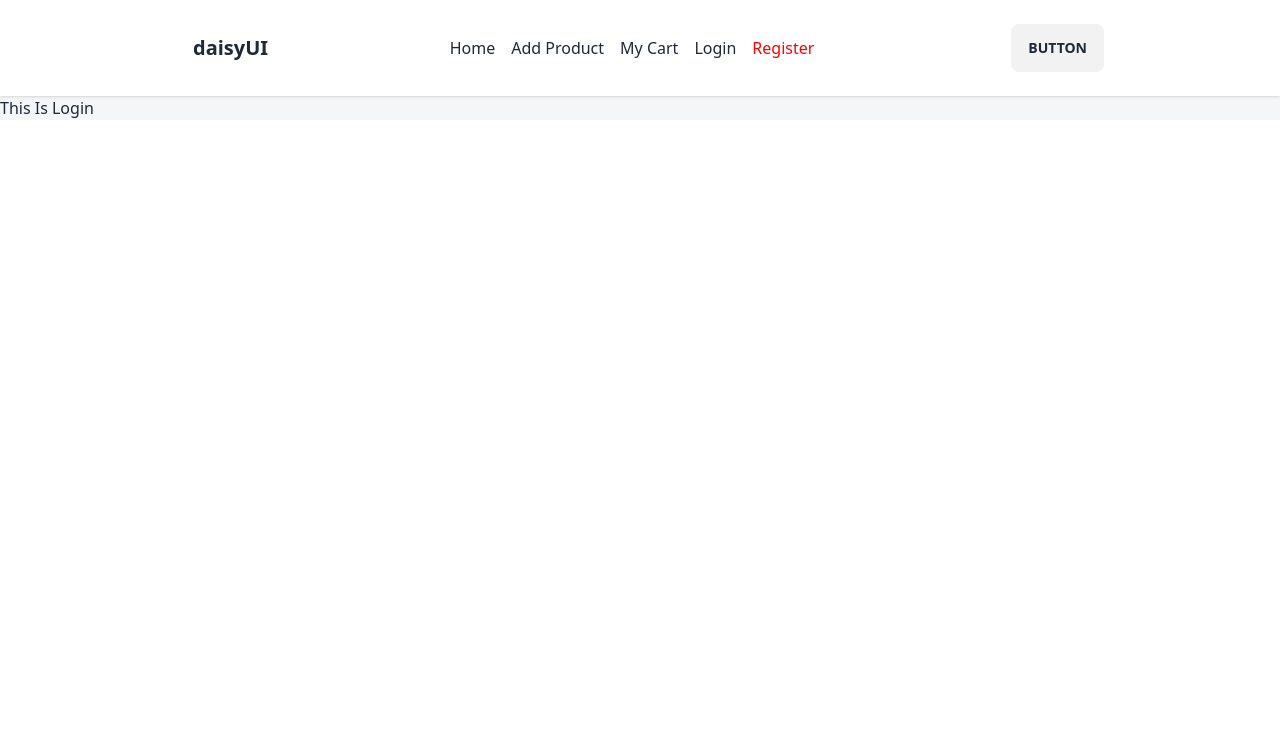
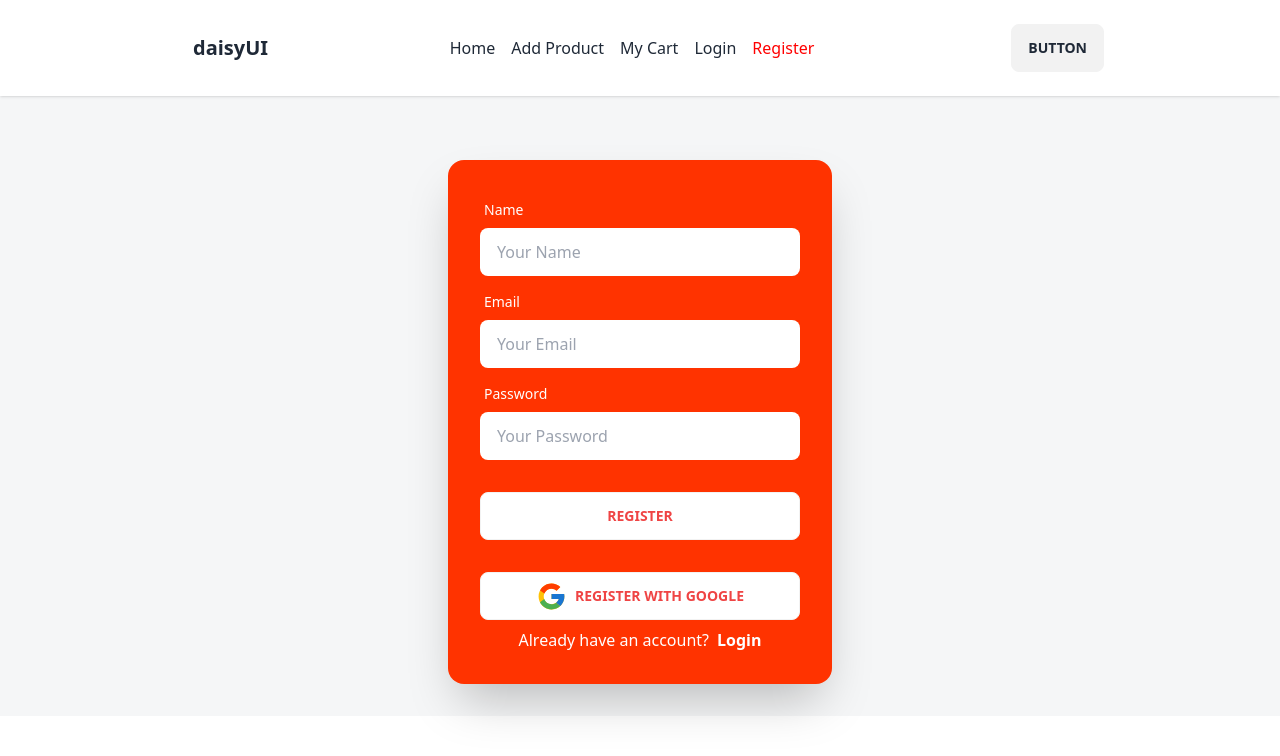
Before and after one commit to rayhanahmedDev/brand-shop-client-side, a React (Vite) app: page /register in a window 1280 px wide. Shown: the top 756 px of the page. Built offline with nearby package versions, Linux system fonts and the light colour scheme.

Commit message:
register with google auth provider

```diff
--- a/package.json
+++ b/package.json
@@ -15,6 +15,7 @@
     "match-sorter": "^6.3.1",
     "react": "^18.2.0",
     "react-dom": "^18.2.0",
+    "react-icons": "^4.11.0",
     "react-router-dom": "^6.17.0",
     "sort-by": "^1.2.0"
   },
--- a/src/Pages/Register.jsx
+++ b/src/Pages/Register.jsx
@@ -1,9 +1,99 @@
-
+import { Link } from "react-router-dom";
+import { FcGoogle } from 'react-icons/fc';
+import { useContext, useState } from "react";
+import { AuthContext } from "../Router/AuthProvider";
 
 const Register = () => {
+
+    const {googleLogin} = useContext(AuthContext)
+
+    const [registerError, setRegisterError] = useState('')
+    const [success, setSuccess] = useState('')
+
+    const handleRegister = e =>{
+        e.preventDefault()
+        const name = e.target.name.value;
+        const email = e.target.email.value;
+        const password = e.target.password.value;
+        console.log(email,password,name)
+        setRegisterError('')
+        setSuccess('')
+
+        // error handling
+        if(password.length < 6){
+            setRegisterError('Password should be At Least 6 characters or longer')
+            return;
+        }
+        if (!/[A-Z]/.test(password)) {
+            setRegisterError('Your password should have one upperCase')
+            return;
+          }
+          if (!/[!@#$%^&*()_+{}[\]:;<>,.?~\\]/.test(password)) {
+            setRegisterError('Your password should have one Special Character')
+            return;
+          }
+
+        createUser(email,password)
+        .then(result =>{
+            console.log(result.user)
+            setSuccess('Your Register Successfully')
+        })
+        .catch(error =>{
+            console.error(error)
+            setRegisterError(error.message)
+        })
+    }
+
+    const handleGoogle = ()=>{
+        googleLogin()
+        .then(result => {
+            console.log(result.user)
+        })
+        .catch(error => {
+            console.error(error)
+        })
+    }
+
     return (
         <div>
-             <h2>This Is Login</h2>
+            <div className="hero mt-16 pb-8">
+                <div className="card flex-shrink-0 w-full max-w-sm shadow-2xl bg-[#FF3300]">
+                    <form onSubmit={handleRegister} className="card-body">
+                        <div className="form-control">
+                            <label className="label">
+                                <span className="label-text text-white">Name</span>
+                            </label>
+                            <input type="text" name='name' placeholder="Your Name" className="input" required />
+                        </div>
+                        <div className="form-control">
+                            <label className="label">
+                                <span className="label-text text-white">Email</span>
+                            </label>
+                            <input type="email" name='email' placeholder="Your Email" className="input " required />
+                        </div>
+                        <div className="form-control">
+                            <label className="label">
+                                <span className="label-text text-white">Password</span>
+                            </label>
+                            <input type="password" name='password' placeholder="Your Password" className="input " required />
+                        </div>
+                        <div className="form-control mt-6">
+                            <button className="btn bg-white text-red-500">Register</button>
+                        </div>
+                        <div className="form-control mt-6">
+                         <button onClick={handleGoogle} className="btn w-full  bg-white text-red-500"> <FcGoogle className='text-[31px]'></FcGoogle> Register With Google</button>
+                        </div>
+                        <p className='text-center text-white'>Already have an account?<Link to='/login' className="font-bold ml-2">Login</Link></p>
+                        {
+                            registerError && <p className='text-center text-[#FF0000]'>{registerError}</p>
+                        }
+                        {
+                            success && <p className='text-center text-[#CC009C]'>{success}</p>
+                        }
+                    </form>
+
+                </div>
+            </div>
         </div>
     );
 };
--- a/src/Router/AuthProvider.jsx
+++ b/src/Router/AuthProvider.jsx
@@ -1,14 +1,32 @@
 import { createContext } from "react";
+import PropTypes from 'prop-types';
+import { GoogleAuthProvider, getAuth, signInWithPopup } from "firebase/auth";
+import app from "../Firebase/firebase.config";
 
+const auth = getAuth(app);
 
-export const AuthContext = createContext()
+const googleProvider = new GoogleAuthProvider()
+
+export const AuthContext = createContext(null)
 
 const AuthProvider = ({children}) => {
+
+    // google signUp
+    const googleLogin = () =>{
+        return signInWithPopup(auth,googleProvider)
+    }
+
+   const authInfo ={
+    googleLogin,
+    }
     return (
-        <AuthContext.Provider>
+        <AuthContext.Provider value={authInfo}>
             {children}
         </AuthContext.Provider>
     );
 };
 
+AuthProvider.propTypes = {
+    children:PropTypes.element.isRequired
+  };
 export default AuthProvider;
```
Also changed, not shown: 1 other file (tests, documents, lock files or other folders).
